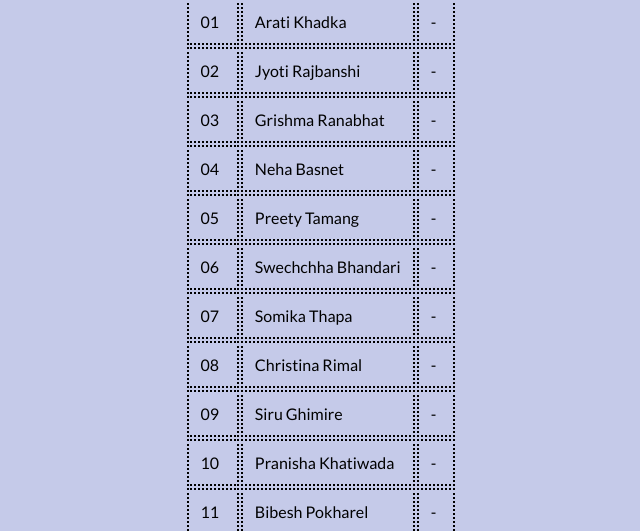
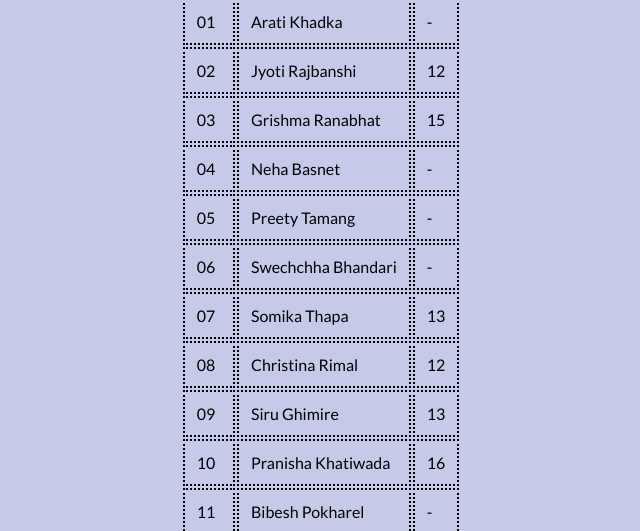
Before and after one commit to orphiic/orphiic, a plain HTML site: page marks.html in a window 1280 px wide. Shown: the part 197-728 px from the top of the page, 319-959 px from the left. Drawn offline with Linux system fonts and the light colour scheme.

Commit message:
Update marks.html

```diff
--- a/marks.html
+++ b/marks.html
@@ -32,12 +32,12 @@
           <tr>
             <td>02</td>
             <td>Jyoti Rajbanshi</td>
-            <td>-</td>
+            <td>12</td>
           </tr>
 	<tr>
             <td>03</td>
             <td>Grishma Ranabhat</td>
-            <td>-</td>
+            <td>15</td>
           </tr>
 		<tr>
             <td>04</td>
@@ -57,22 +57,22 @@
 		<tr>
             <td>07</td>
             <td>Somika Thapa</td>
-            <td>-</td>
+            <td>13</td>
           </tr>
 		<tr>
             <td>08</td>
             <td>Christina Rimal</td>
-            <td>-</td>
+            <td>12</td>
           </tr>
 		<tr>
             <td>09</td>
             <td>Siru Ghimire</td>
-            <td>-</td>
+            <td>13</td>
           </tr>
 		<tr>
             <td>10</td>
             <td>Pranisha Khatiwada</td>
-            <td>-</td>
+            <td>16</td>
           </tr>
 		<tr>
             <td>11</td>
@@ -92,7 +92,7 @@
 		<tr>
             <td>14</td>
             <td>Ansuya Ghimire</td>
-            <td>-</td>
+            <td>15</td>
           </tr>
 		<tr>
             <td>15</td>
```
